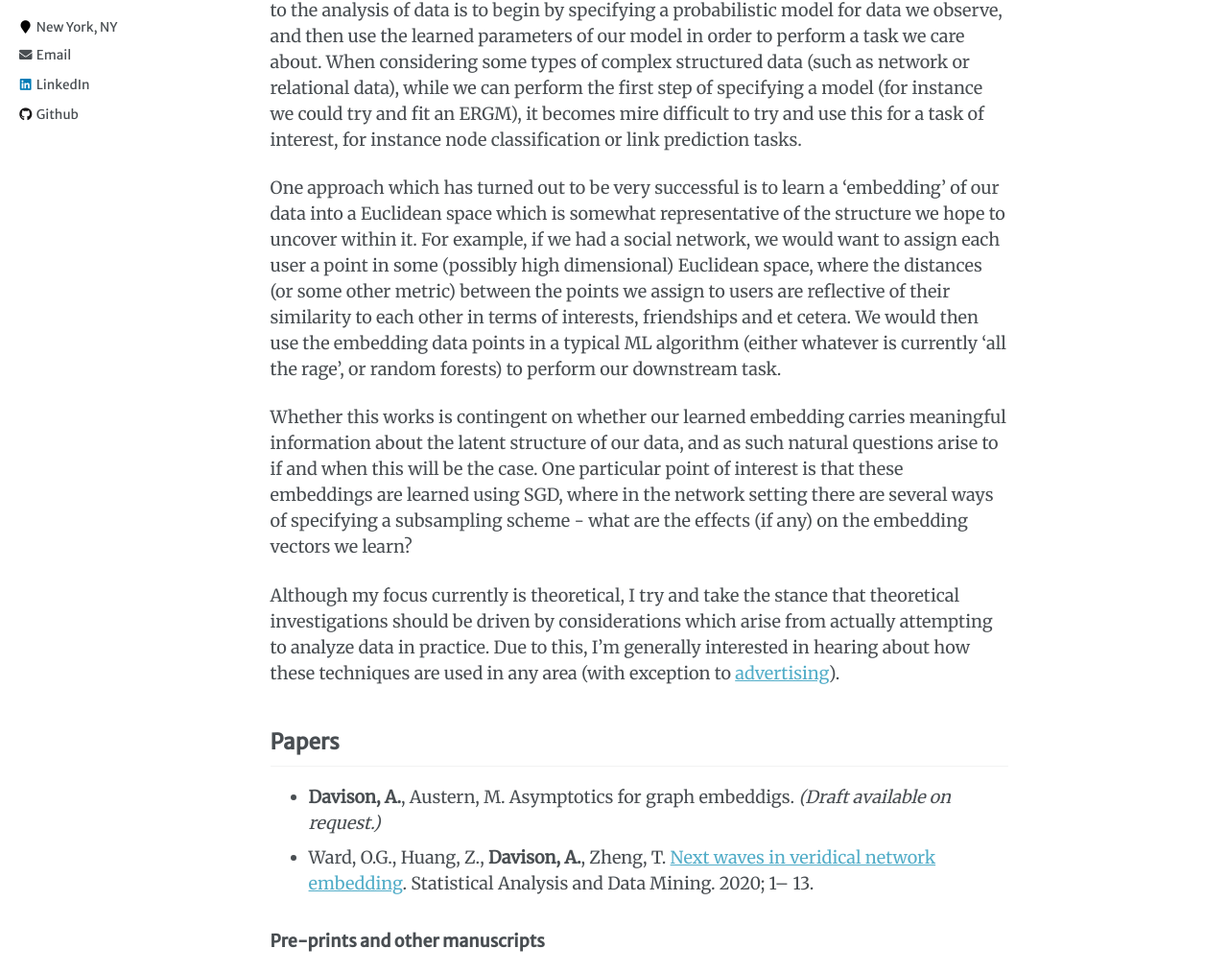
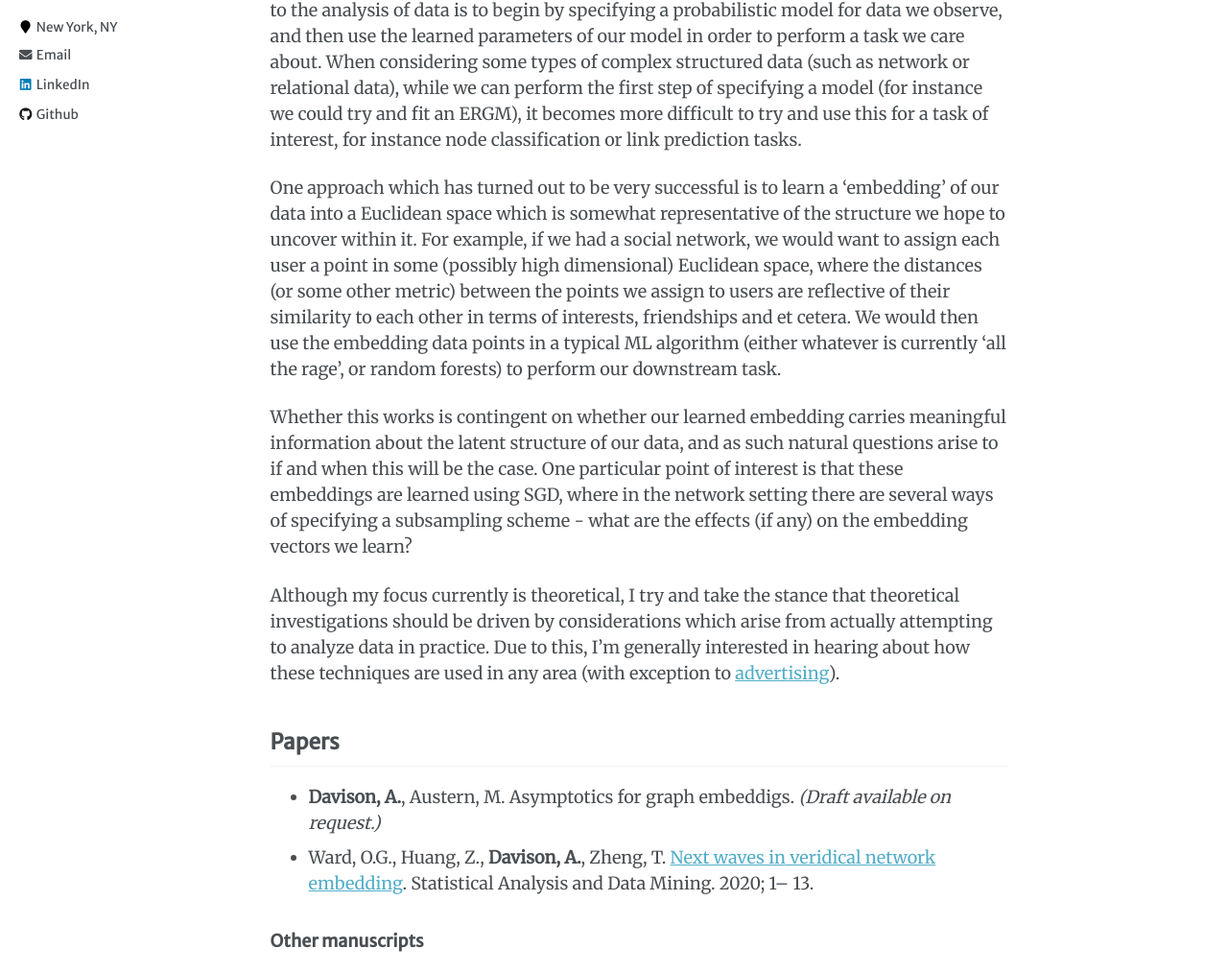
Before and after one commit to aday651/aday651.github.io, a Jekyll site: the page built from _pages/research.md, in a window 1280 px wide and 1400 px high. Shown: the part 376-1389 px from the top of the window at 96% size. Built offline with Jekyll 4.4.1, drawn with Linux system fonts in a browser that asks for light colours; some of the changed text lies outside the part shown.

Commit message:
fix typos

```diff
--- a/_pages/research.md
+++ b/_pages/research.md
@@ -8,7 +8,7 @@
 
 My research interests are centered around statistical and computational aspects (and the interplay of the two) of modern-day machine learning techniques, motivated through considerations of how statistical methods are implemented (usually through some type of stochastic optimization procedure). In particular, my current focus is with regards to the study of embedding methods used for the analysis of complex structured data, and the corresponding use of these embeddings for downstream tasks.
 
-To motivate why this is a problem of interest, note that a traditional statistical approach to the analysis of data is to begin by specifying a probabilistic model for data we observe, and then use the learned parameters of our model in order to perform a task we care about. When considering some types of complex structured data (such as network or relational data), while we can perform the first step of specifying a model (for instance we could try and fit an ERGM), it becomes mire difficult to try and use this for a task of interest, for instance node classification or link prediction tasks.
+To motivate why this is a problem of interest, note that a traditional statistical approach to the analysis of data is to begin by specifying a probabilistic model for data we observe, and then use the learned parameters of our model in order to perform a task we care about. When considering some types of complex structured data (such as network or relational data), while we can perform the first step of specifying a model (for instance we could try and fit an ERGM), it becomes more difficult to try and use this for a task of interest, for instance node classification or link prediction tasks.
 
 One approach which has turned out to be very successful is to learn a 'embedding' of our data into a Euclidean space which is somewhat representative of the structure we hope to uncover within it. For example, if we had a social network, we would want to assign each user a point in some (possibly high dimensional) Euclidean space, where the distances (or some other metric) between the points we assign to users are reflective of their similarity to each other in terms of interests, friendships and et cetera. We would then use the embedding data points in a typical ML algorithm (either whatever is currently 'all the rage', or random forests) to perform our downstream task.
 
@@ -21,6 +21,6 @@
 * **Davison, A.**, Austern, M. Asymptotics for graph embeddigs. _(Draft available on request.)_
 * Ward, O.G., Huang, Z., **Davison, A.**, Zheng, T. [Next waves in veridical network embedding](https://doi.org/10.1002/sam.11486). Statistical Analysis and Data Mining. 2020; 1– 13.
 
-### Pre-prints and other manuscripts ###
+### Other manuscripts ###
 
 * **Davison, A.** New advances in causal inference. _Part III Essay_. ([pdf](../files/partiiiessay.pdf))
```
